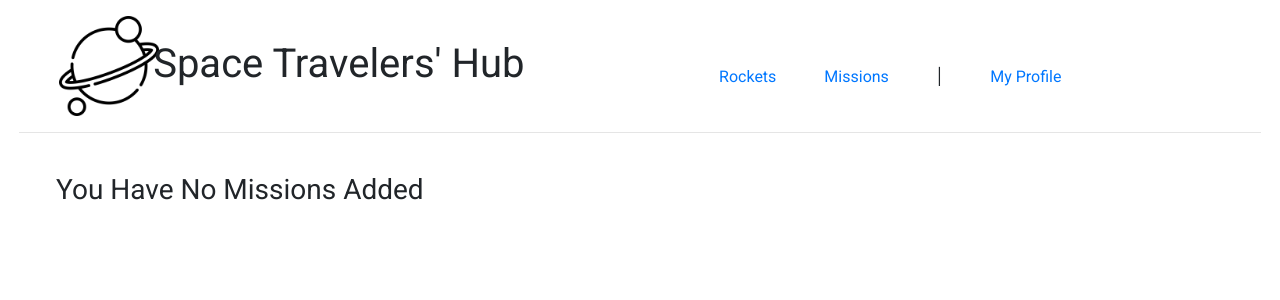
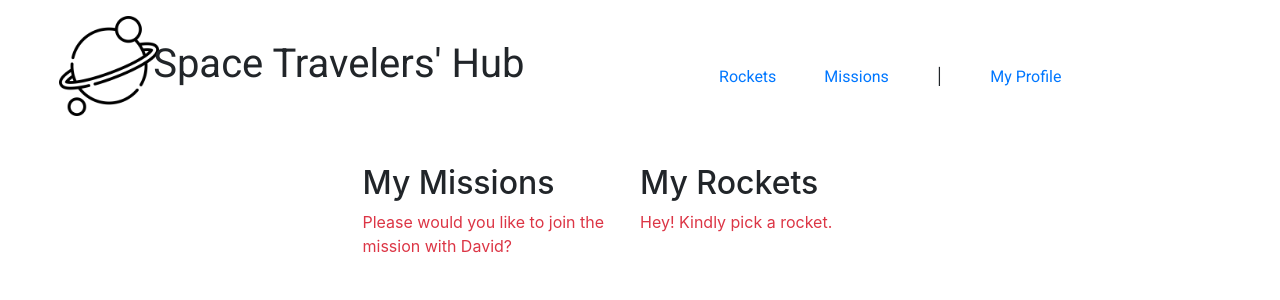
Before and after one commit to techEmprez/react-group-capstone-project, a React (Create React App) app: page /profile in a window 1280 px wide. Shown: the top 300 px of the page. Built offline with nearby package versions, Linux system fonts and the light colour scheme.

Commit message:
link rockets to myprofile

```diff
--- a/src/components/Missions/MyProfile.js
+++ b/src/components/Missions/MyProfile.js
@@ -1,28 +1,38 @@
-/* eslint-disable no-console */
-/* eslint-disable max-len */
 import React from 'react';
 import { useSelector } from 'react-redux';
+import { ListGroup, Container } from 'react-bootstrap';
 
 const MyProfile = () => {
   const joinedMission = useSelector((state) => state.allMissions.missionsList);
+  // eslint-disable-next-line max-len
+  const filterJoinedMissions = joinedMission.filter((joinedMissionList) => joinedMissionList.isMissionJoined);
   console.log(joinedMission);
 
-  const filterJoinedMissions = joinedMission.filter((joinedMissionList) => joinedMissionList.isMissionJoined);
-  console.log(filterJoinedMissions);
+  const rockets = useSelector((state) => state.rocket);
+  const filteredRockets = rockets.filter((rocket) => rocket.reserved === true);
 
   return (
-    <div className="my-profile">
-      <hr />
-      { filterJoinedMissions.length === 0 ? <h4 className="myMissions">You Have No Missions Added</h4> : <h4 className="myMissions">My Missions</h4> }
-      <table className="myMissionRow">
-        <tbody>
-          { filterJoinedMissions.map((mission) => (
-            <tr key={mission.mission_id}><td className="myMissionsList">{mission.mission_name}</td></tr>
-          ))}
-        </tbody>
-      </table>
-    </div>
-
+    <Container className="d-flex justify-content-center mt-5">
+      <ListGroup className="w-25 me-5">
+        <h2>My Missions</h2>
+        {filterJoinedMissions.length === 0 ? (
+          <p className="text-danger">Please would you like to join the mission with David?</p>
+        ) : (
+          filterJoinedMissions.map((mission) => (
+            <ListGroup.Item key={mission.mission_id}>{mission.mission_name}</ListGroup.Item>
+          ))
+        )}
+      </ListGroup>
+      <ListGroup className="w-25">
+        <h2>My Rockets</h2>
+        {filteredRockets.length === 0 ? (<p className="text-danger">Hey! Kindly pick a rocket.</p>
+        ) : (
+          filteredRockets.map((rocket) => (
+            <ListGroup.Item key={rocket.id}>{rocket.name}</ListGroup.Item>
+          ))
+        )}
+      </ListGroup>
+    </Container>
   );
 };
 
```
